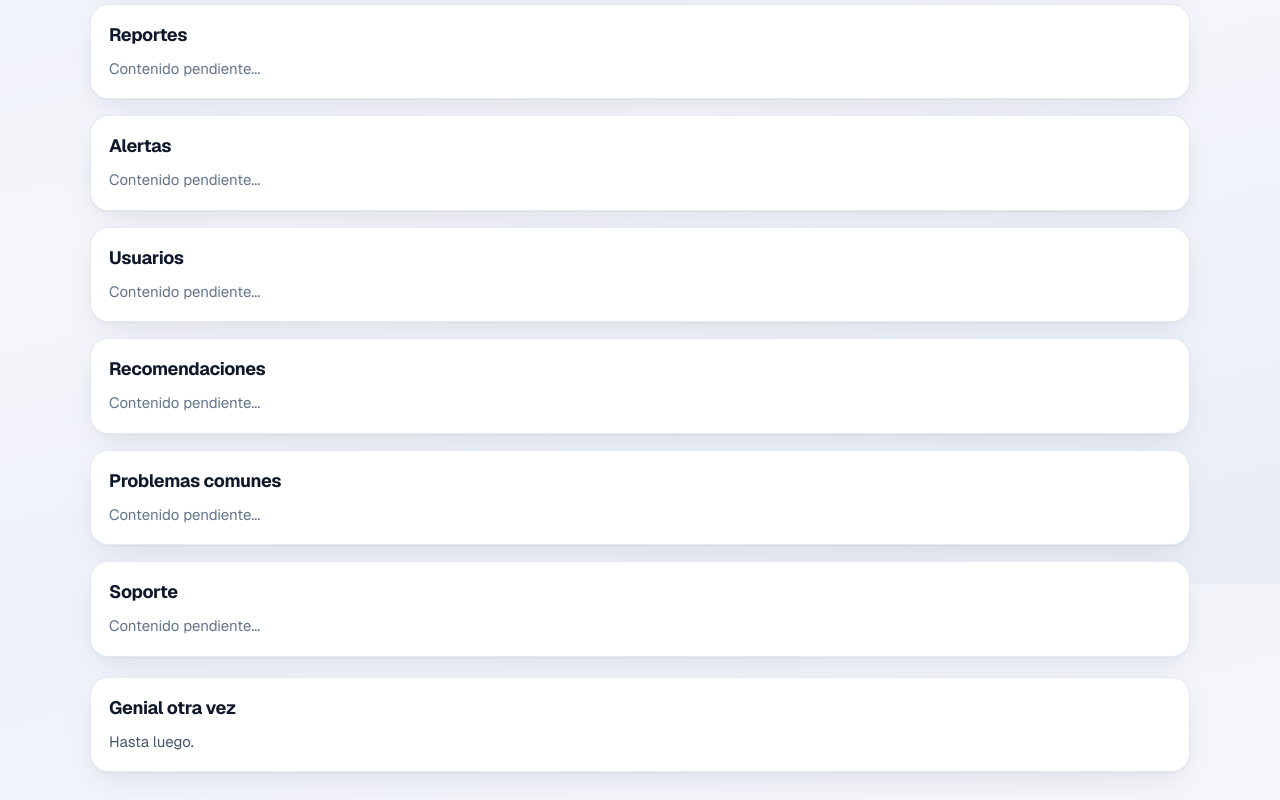
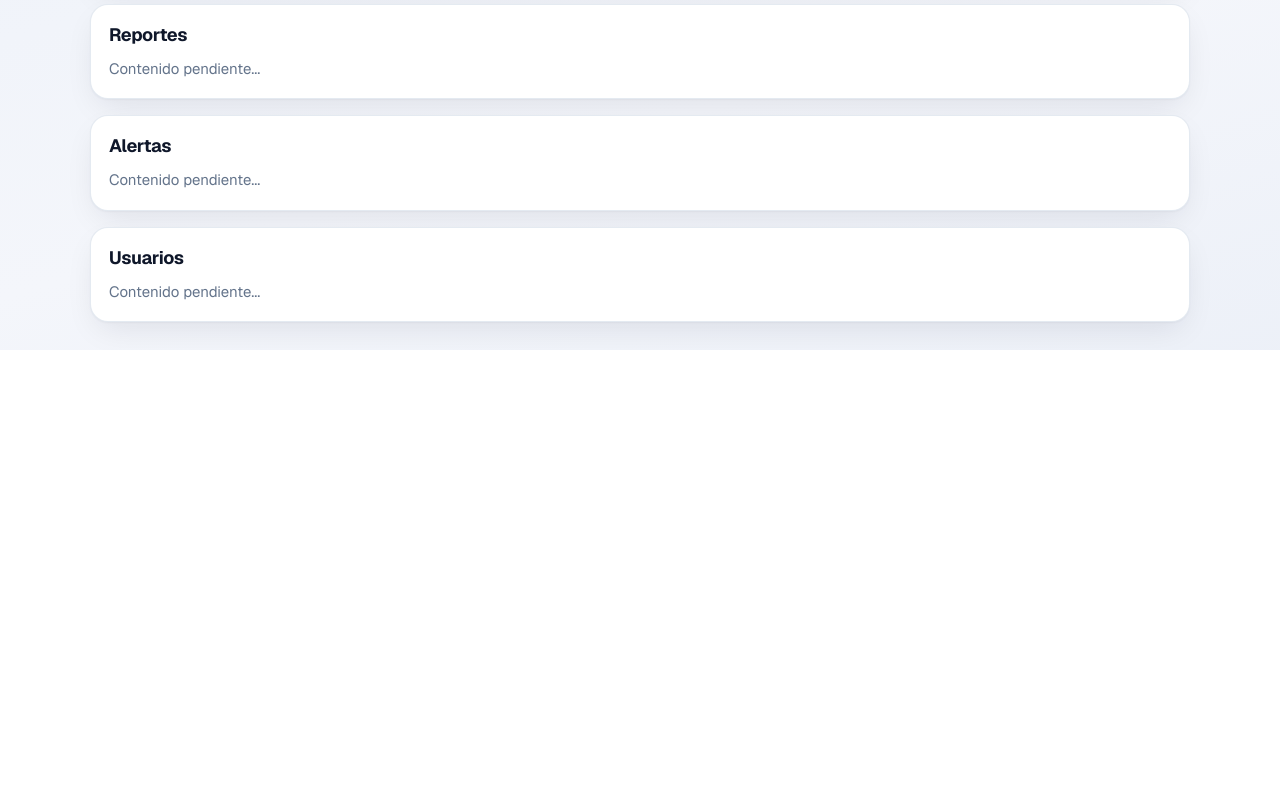
Before and after one commit to usgrading/almacen-app, a Next.js app: page /instrucciones in a window 1280 px wide. Shown: the part 1016-1816 px from the top of the page. After the commit the page ends 1366 px from the top, so only its background shows below. Built offline with nearby package versions, Linux system fonts and the light colour scheme; no server answers.

Commit message:
refactor(instrucciones): remove unused sections and clean up code
- Eliminated unnecessary sections from the instructions page, including recommendations, common problems, and support.
- Removed the closing section and associated styles to streamline the component and improve maintainability.

```diff
--- a/app/instrucciones/page.tsx
+++ b/app/instrucciones/page.tsx
@@ -21,9 +21,6 @@ const SECCIONES: readonly string[] = [
   "Reportes",
   "Alertas",
   "Usuarios",
-  "Recomendaciones",
-  "Problemas comunes",
-  "Soporte",
 ];
 
 export default function InstruccionesPage() {
@@ -113,20 +110,6 @@ export default function InstruccionesPage() {
               <p style={styles.placeholder}>Contenido pendiente...</p>
             </section>
           ))}
-
-          <section
-            aria-labelledby="instrucciones-cierre"
-            style={{
-              ...appCardInner,
-              padding: "18px",
-              marginTop: 4,
-            }}
-          >
-            <h3 id="instrucciones-cierre" style={styles.sectionTitle}>
-              Genial otra vez
-            </h3>
-            <p style={styles.cierreTexto}>Hasta luego.</p>
-          </section>
         </div>
       </div>
     </main>
@@ -156,10 +139,4 @@ const styles: Record<string, CSSProperties> = {
     lineHeight: 1.5,
     color: "#64748b",
   },
-  cierreTexto: {
-    margin: 0,
-    fontSize: 15,
-    lineHeight: 1.5,
-    color: "#475569",
-  },
 };
```
